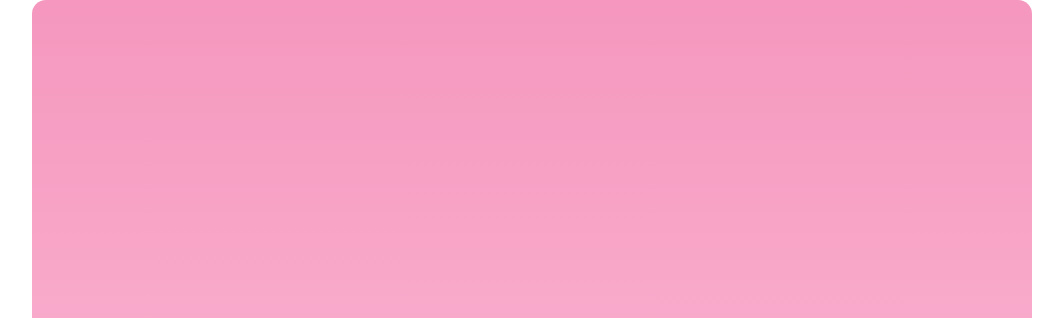
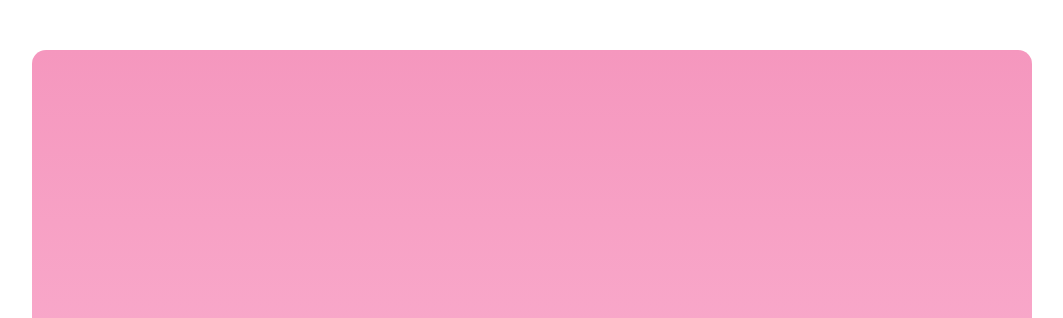
Before and after one commit to rtambunt/birthday-webpage-2021, a website: page index.html in a window 1280 px wide. Shown: the top 318 px of the page, without its empty margins (108-1171 px from the left). Drawn offline with Linux system fonts and the light colour scheme.

Commit message:
Center slider

```diff
--- a/sass/_layout.scss
+++ b/sass/_layout.scss
@@ -1,7 +1,9 @@
 .wrapper {
-  height: inherit;
-  width: inherit;
+  height: 100vh;
+  width: 100vw;
+
   display: flex;
+  flex-direction: column;
   align-items: center;
   justify-content: center;
 }
```
Also changed, not shown: style.css.
